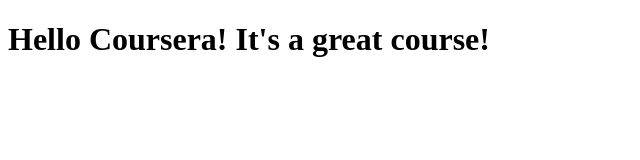
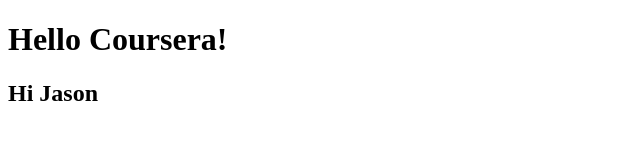
Before and after one commit to Jasonium/coursera-test, a plain HTML site: page site/index.html in a window 1280 px wide. Shown: the whole page, without its empty margins (0-640 px from the left). Drawn offline with Linux system fonts and the light colour scheme.

Commit message:
Small addition to our page content

```diff
--- a/site/index.html
+++ b/site/index.html
@@ -4,6 +4,7 @@
 	<title>Hello Coursera!</title>
 </head>
 <body>
-<h1>Hello Coursera! It's a great course!</h1>
+<h1>Hello Coursera! </h1>
+<h2>Hi Jason</h2>
 </body>
 </html>
```
